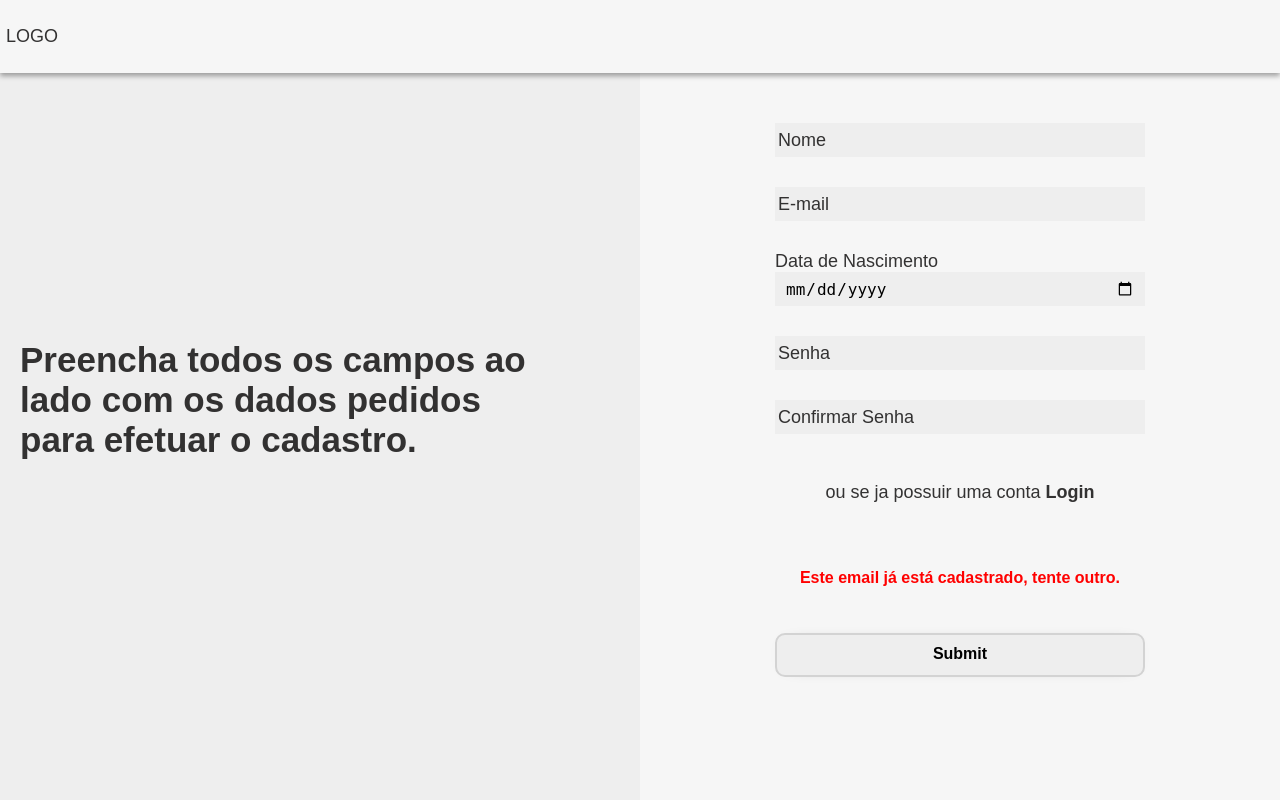
After one commit to Mazzinii/risco-credito, a PHP site: page /signin/emailAlredyExist.html in a window 1280 px wide. The commit adds this page. Run offline with PHP 8.4, Linux system fonts and the light colour scheme.

```diff
--- a/exit.php
+++ b/exit/exit.php
@@ -2,6 +2,6 @@
     session_start();
     unset($_SESSION['email']);
     unset($_SESSION['senha']);
-    header('Location: login.php');
+    header('Location: ../login/login.html');
 
  ?>
--- a/index.php
+++ b/index/index.html
@@ -3,7 +3,7 @@
   <head>
     <meta charset="UTF-8" />
     <meta name="viewport" content="width=device-width, initial-scale=1.0" />
-    <link rel="stylesheet" href="style.css" />
+    <link rel="stylesheet" href="/style/style.css" />
     <title>Risco-Credito</title>
   </head>
   <body>
@@ -12,7 +12,7 @@
         <p>LOGO</p>
         <div class="navbar">
           <div class="button-nav">
-            <a href="signin.php"><span>Fazer Análise</span></a>
+            <a href="/signin/signin.html"><span>Fazer Análise</span></a>
           </div>
         </div>
       </nav>
@@ -42,7 +42,7 @@
           non quae labore?
         </p>
       </div>
-      <div class="right"><img src="./imagens/graficos.jpg" alt="" /></div>
+      <div class="right"><img src="/imagens/graficos.jpg" alt="" /></div>
     </section>
     <footer class="footer">
       <p>LOGO</p>
--- /dev/null
+++ b/signin/emailAlredyExist.html
@@ -0,0 +1,57 @@
+
+<!DOCTYPE html>
+<html lang="pt-br">
+  <head>
+    <meta charset="UTF-8" />
+    <meta name="viewport" content="width=device-width, initial-scale=1.0" />
+    <link rel="stylesheet" href="/style/style.css" />
+    <script src="/script/script.js" defer></script>
+    <title>Risco-Credito</title>
+  </head>
+  <body>
+    <header class="header">
+      <nav class="nav">
+        <p>LOGO</p>
+      </nav>
+    </header>
+    <section class="mainpage2 signIn">
+      <div class="left lsignin">
+        <h1>
+          Preencha todos os campos ao lado com os dados pedidos para efetuar o
+          cadastro.
+        </h1>
+      </div>
+      <div class="right rsignin">
+        <form action="signin.php" method="POST" onsubmit="verfSenha(event)">
+          <div class="inputbox">
+            <input type="text" name="nome" id="nome" class="inputUser" required />
+            <label for="nome" class="labelinput">Nome</label>
+          </div>
+          <div class="inputbox">
+            <input type="email" name="email" id="email" class="inputUser" required />
+            <label for="email" class="labelinput">E-mail</label>
+          </div>
+          <div class="inputbox">
+              <label for="nasc" >Data de Nascimento</label>
+              <br>
+             <input type="date" name="nasc" id="nasc" required />
+          </div>
+          <div class="inputbox">
+            <input type="password" name="senha" class="inputUser" id="senha" required />
+            <label for="senha" class="labelinput">Senha</label>
+          </div>
+          <div class="inputbox">
+            <input type="password" name="confirmsenha" class="inputUser" id="confirmsenha" required />
+            <label for="confirmsenha" class="labelinput">Confirmar Senha</label>
+          </div>
+          <div class="textlogin">
+            <p>ou se ja possuir uma conta <a href="/login/login.html">Login</a></p>
+            <p class="errorSenha"></p>
+            <p class="errorEmail">Este email já está cadastrado, tente outro.</p>
+          </div>
+          <div class="buttonForm"><input type="submit" name="submit" class="buttonSubmit"></input></div>
+        </form>
+      </div>
+    </section>
+  </body>
+</html>
--- a/style.css
+++ b/style/style.css
@@ -15,7 +15,7 @@ body {
 }
 /* --------COR/TAMANHO------  */
 p {
-  text-align: justify;
+  text-align: left;
 }
 /* --------Navegação------  */
 .header {
@@ -59,7 +59,7 @@ p {
 /* --------MainPage------  */
 
 .mainpage {
-  background-image: url(./imagens/mainpage.jpg);
+  background-image: url(/imagens/mainpage.jpg);
   height: 100vh;
 
   & .mainpage-content {
@@ -204,12 +204,86 @@ p {
           font-size: 1.6rem;
           font-weight: 600;
         }
-
-        & .cadastroOk {
-          color: green;
+        & .errorEmail {
+          color: red;
           font-size: 1.6rem;
           font-weight: 600;
         }
+      }
+    }
+
+    & .buttonForm {
+      display: flex;
+      justify-content: center;
+      align-items: center;
+
+      & .buttonSubmit {
+        width: 100%;
+        padding: 1rem 5rem 3rem 5rem;
+        border-radius: 1rem;
+        background-color: #eeeeee;
+        border: 2px solid lightgray;
+        font-weight: 600;
+        cursor: pointer;
+      }
+    }
+  }
+}
+
+/* --------LogIn------  */
+.login {
+  & .left {
+    height: 100vh;
+
+    & h1 {
+      width: calc(100vw / 2.5);
+      font-size: 3.5rem;
+    }
+  }
+
+  & .right {
+    gap: 10rem;
+    height: 100vh;
+
+    & form {
+      display: flex;
+      flex-direction: column;
+      gap: 3rem;
+
+      & .inputbox {
+        position: relative;
+      }
+
+      & input {
+        width: 350px;
+        height: 30px;
+        padding: 0.2rem 1rem;
+        font-size: 1.6rem;
+        background-color: #eeeeee;
+        border: none;
+        outline: none;
+        box-shadow: 0px 0px 20px -18px;
+      }
+
+      & .labelinput {
+        position: absolute;
+        top: 7px;
+        left: 3px;
+        font-size: 1.8rem;
+        pointer-events: none;
+        transition: 0.5s;
+      }
+
+      & .inputUser:focus ~ .labelinput,
+      & .inputUser:valid ~ .labelinput {
+        top: -20px;
+      }
+
+      & .textlogin {
+        display: flex;
+        justify-content: center;
+        align-items: center;
+        flex-direction: column;
       }
 
       & .buttonForm {
```
Also changed, not shown: adm.php (deleted, +0 -25 lines), home/home.php (renamed from home.php, +13 -7 lines), login/login.html (renamed from login.php, +5 -9 lines), login/testlogin.php (renamed from testlogin.php, +8 -7 lines), signin/signin.html (renamed from signin.php, +4 -30 lines), signin/signin.php (added, +48 -0 lines), connection/conexao.php (renamed from conexao.php), script/script.js (renamed from script.js), script/scriptlogin.js (renamed from scriptlogin.js).
